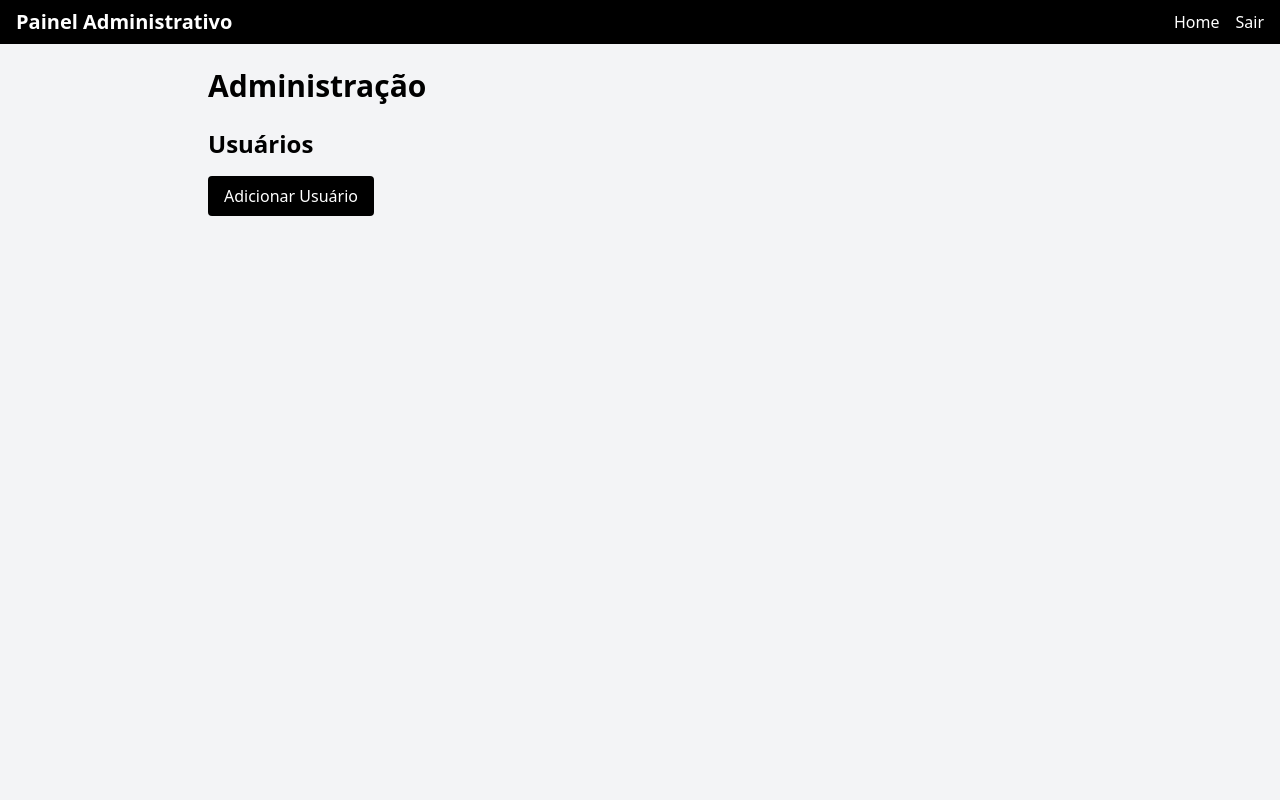
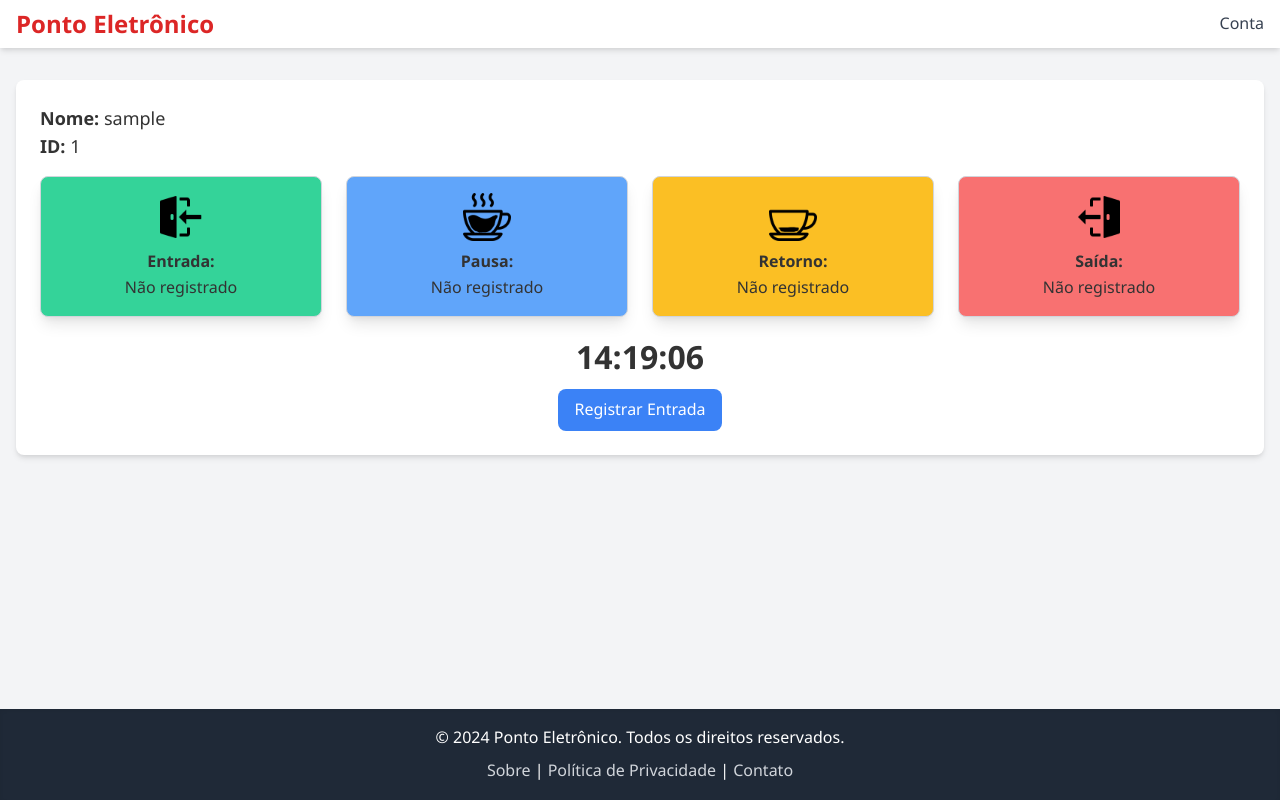
Before and after one commit to sharktank-tech/e-ponto, a Flask app: page / in a window 1280 px wide. Run offline with Flask 3, Linux system fonts and the light colour scheme; the visitor is signed in with stand-in values (Sample User, id 1); data that the repository does not hold is empty; some libraries are stand-ins or nearby versions.

Commit message:
atualizações de layout 3

```diff
--- a/web/templates/main/index.html
+++ b/web/templates/main/index.html
@@ -3,60 +3,140 @@
 <head>
     <meta charset="UTF-8">
     <meta name="viewport" content="width=device-width, initial-scale=1.0">
-  <title>Painel Administrativo</title>
-  <script src="https://cdn.tailwindcss.com"></script>
-  <link rel="stylesheet" href="{{ url_for('static', filename='styles/animation.css') }}">
+    <title>Ponto Eletrônico</title>
+    <link href="https://cdn.jsdelivr.net/npm/tailwindcss@2.2.19/dist/tailwind.min.css" rel="stylesheet">
     <link rel="icon" href="{{ url_for('static', filename='images/soco-relogio.png') }}">
+    <link rel="stylesheet" href="{{ url_for('static', filename='css/index.css') }}">
 </head>
-<body class="bg-gray-100">
+<body class="bg-gray-100 flex flex-col min-h-screen">
+
+  <!-- Mensagens flash -->
+  <div class="fixed top-0 left-0 w-full z-50">
+    {% with messages = get_flashed_messages(with_categories=true) %}
+      {% if messages %}
+        <div id="flash-message" class="bg-green-500 text-white py-2 max-w-md mx-auto rounded-lg shadow-lg flex items-center justify-between">
+          {% for category, message in messages %}
+            <div class="text-center w-full">{{ message }}</div>
+          {% endfor %}
+          <button id="close-flash" class="text-white font-bold px-2">x</button>
+        </div>
+      {% endif %}
+    {% endwith %}
+  </div>
+
+  <script>
+    document.addEventListener('DOMContentLoaded', function() {
+      var flashMessage = document.getElementById('flash-message');
+      var closeButton = document.getElementById('close-flash');
+      if (flashMessage && closeButton) {
+        closeButton.addEventListener('click', function() {
+          flashMessage.remove();
+        });
+      }
+    });
+  </script>
 
   <!-- Navbar -->
-  <nav class="bg-black text-white px-4 py-2 flex justify-between items-center">
-    <h1 class="text-xl font-bold">Painel Administrativo</h1>
-    <ul class="flex gap-4">
-      <li><a href="/" class="hover:underline">Home</a></li>
-      <li><a href="{{ url_for('main.logout') }}" class="hover:underline">Sair</a></li>
+  <nav class="bg-white shadow-md">
+    <div class="container mx-auto px-4 py-2 flex justify-between items-center">
+      <h1 class="text-2xl font-bold text-red-600">Ponto Eletrônico</h1>
+      <button id="nav-toggle" class="block md:hidden">
+        <svg xmlns="http://www.w3.org/2000/svg" class="h-6 w-6" fill="none" viewBox="0 0 24 24" stroke="currentColor">
+          <path stroke-linecap="round" stroke-linejoin="round" stroke-width="2" d="M4 6h16M4 12h16M4 18h16"/>
+        </svg>
+      </button>
+      <ul id="nav-links" class="hidden md:flex space-x-4">
+        <li>
+          <a href="{{ url_for('main.conta') }}" class="text-gray-700 hover:text-red-600" aria-label="Link para a página Conta">Conta</a>
+        </li>
       </ul>
+    </div>
   </nav>
 
-  <!-- Conteúdo Principal -->
-  <main class="mt-6 px-4 max-w-4xl mx-auto">
-    <h1 class="text-3xl font-bold mb-6">Administração</h1>
+  <script>
+    const navToggle = document.getElementById('nav-toggle');
+    const navLinks = document.getElementById('nav-links');
+    navToggle.addEventListener('click', () => {
+      navLinks.classList.toggle('hidden');
+    });
+  </script>
 
-    <!-- Gerenciar Usuários -->
-    <section>
-      <h2 class="text-2xl font-semibold mb-4">Usuários</h2>
-      <a href="{{ url_for('admin.add_user') }}" class="bg-black text-white py-2 px-4 rounded hover:bg-gray-800 inline-block mb-4">Adicionar Usuário</a>
-      <ul class="space-y-4">
-        {% for user in users %}
-          {% if user %}
-            <li class="bg-white p-4 rounded shadow flex justify-between items-center">
-              <div>
-                <h3 class="text-lg font-bold">{{ user.username }}</h3>
-                <p class="text-gray-600">{{ user.email }}</p>
+  <!-- Main Content -->
+  <main id="main-content" class="flex-grow container mx-auto px-4 py-8">
+    <div class="bg-white p-6 rounded-lg shadow-md">
+
+      <!-- Informação sobre o novo dia -->
+      {% if is_new_day %}
+        <p class="text-green-600 font-semibold mb-4">Novo dia iniciado! Registros zerados.</p>
+      {% endif %}
+
+      <!-- Informações do usuário -->
+      <div class="mb-4">
+        <p class="text-lg font-bold">Nome: <span class="font-normal">{{ username }}</span></p>
+        <p class="text-lg font-bold">ID: <span class="font-normal">{{ user_id }}</span></p>
       </div>
-              <div class="flex gap-2">
-                <!-- Botão Editar -->
-                <a href="{{ url_for('admin.edit_user', id=user.id) }}" class="bg-blue-500 text-white py-1 px-3 rounded hover:bg-blue-600">
-                  Editar
-                </a>
-                <!-- Botão Excluir -->
-                <form action="{{ url_for('admin.delete_user', id=user.id) }}" method="post">
-                  <button type="submit" class="bg-red-500 text-white py-1 px-3 rounded hover:bg-red-600">Excluir</button>
+
+      <!-- Labels para Point Data -->
+      <div class="grid sm:grid-cols-2 md:grid-cols-4 gap-6 mb-6">
+        {% for label, data, color, image in [
+          ('Entrada', 'entrada', 'green-400', 'entrada.png'),
+          ('Pausa', 'pausa', 'blue-400', 'xicara-cheia.png'),
+          ('Retorno', 'retorno', 'yellow-400', 'xicara-vazia.png'),
+          ('Saída', 'saida', 'red-400', 'saida.png')
+        ] %}
+        <div class="text-center border border-gray-300 bg-{{ color | default('gray-400') }} p-4 rounded-lg shadow-lg hover:shadow-2xl transition-shadow duration-300">
+          <img src="{{ url_for('static', filename='images/' ~ image) }}" alt="Ícone de {{ label }}" class="w-12 h-12 mx-auto">
+          <div class="font-semibold mt-2">{{ label }}:</div>
+          <div>{{ point_data[data] if point_data[data] != 'Não registrado' else 'Não registrado' }}</div>
+        </div>
+        {% endfor %}
+      </div>
+
+      <!-- Relógio -->
+      <div id="clock" class="text-center text-2xl font-bold mb-6" aria-live="polite"></div>
+
+      <!-- Botão para registrar ponto -->
+      <div class="text-center">
+        {% if can_register %}
+          <form id="registro-form" action="{{ url_for('main.registrar_ponto') }}" method="post">
+            <input type="hidden" name="tipo_registro" id="tipo_registro" value="entrada">
+            <input type="hidden" name="hora_registro" id="hora_registro">
+            <button type="submit" id="registrar-button" class="bg-blue-500 text-white py-2 px-4 rounded-lg hover:bg-blue-600 focus:outline-none">
+              Registrar Entrada
+            </button>
           </form>
+        {% else %}
+          <p class="text-red-600 font-semibold">Você atingiu o limite de registros para hoje.</p>
+        {% endif %}
       </div>
-            </li>
-          {% else %}
-            <li class="bg-white p-4 rounded shadow flex justify-between items-center">
-              <div>
-                <h3 class="text-lg font-bold text-red-500">Usuário Inválido</h3>
     </div>
-            </li>
-          {% endif %}
-        {% endfor %}
-      </ul>
-    </section>
   </main>
 
+  <!-- Footer -->
+  <footer class="bg-gray-800 py-4 shadow-inner text-white">
+    <div class="container mx-auto px-4 text-center">
+      <p>&copy; 2024 Ponto Eletrônico. Todos os direitos reservados.</p>
+      <div class="mt-2">
+        <a href="#" class="hover:underline text-gray-300">Sobre</a> |
+        <a href="#" class="hover:underline text-gray-300">Política de Privacidade</a> |
+        <a href="#" class="hover:underline text-gray-300">Contato</a>
+      </div>
+    </div>
+  </footer>
+
+  <!-- JavaScript -->
+  <script>
+    // Atualizar relógio
+    function updateClock() {
+      const now = new Date();
+      const hours = String(now.getHours()).padStart(2, '0');
+      const minutes = String(now.getMinutes()).padStart(2, '0');
+      const seconds = String(now.getSeconds()).padStart(2, '0');
+      document.getElementById('clock').textContent = `${hours}:${minutes}:${seconds}`;
+    }
+
+    setInterval(updateClock, 1000);
+    updateClock();
+  </script>
 </body>
 </html>
```
Also changed, not shown: web/static/css/admin.css (+13 -156 lines). Lines whose indentation alone changed are shown as unchanged.
